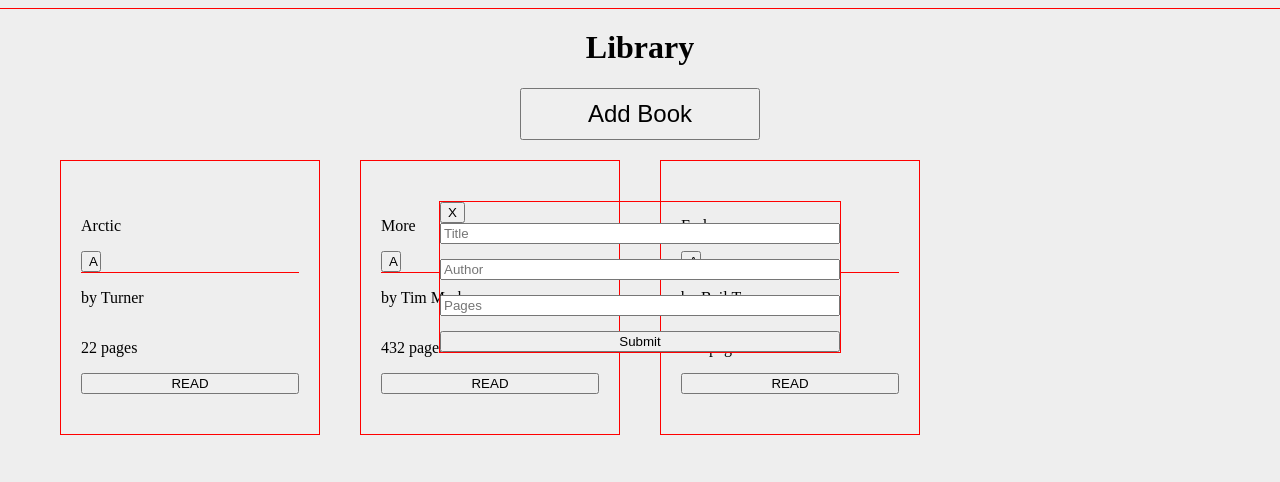
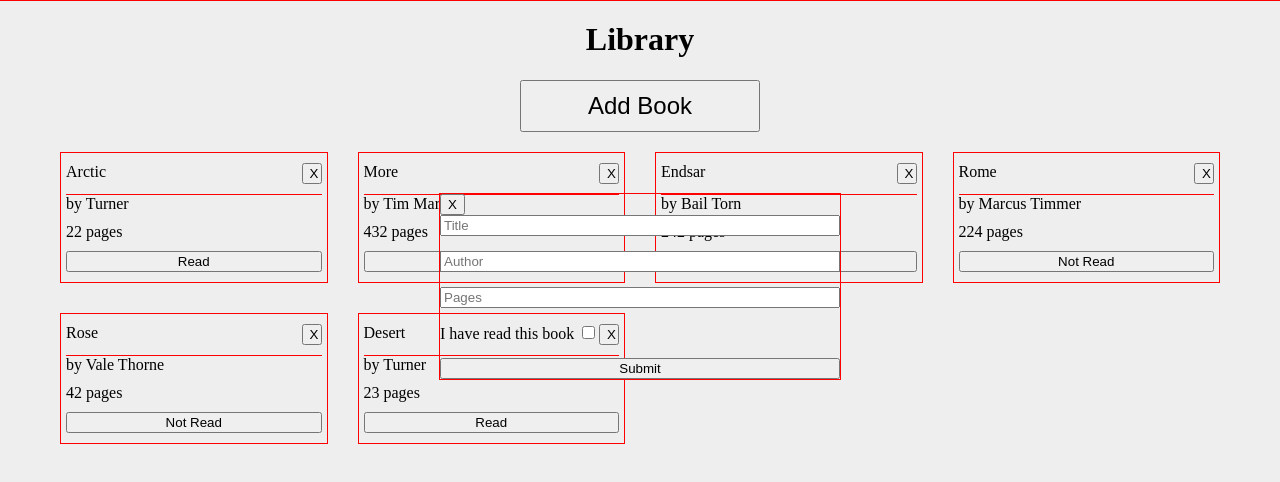
Before and after one commit to dimasjp/odin_library, a plain HTML site: page index.html in a window 1280 px wide. Both pictures are taken after a click on the button "Add Book". Shown: the top 482 px of the page. Drawn offline with Linux system fonts and the light colour scheme.

Commit message:
Add functions to set book reading status

```diff
--- a/index.html
+++ b/index.html
@@ -22,6 +22,10 @@
                 <input type="text" name="book-title" id="title" placeholder="Title" required>
                 <input type="text" name="book-author" id="author" placeholder="Author" required>
                 <input type="text" name="book-pages" id="pages" placeholder="Pages" required>
+                <div class="book-status">
+                    <label for="book-status">I have read this book</label>
+                    <input type="checkbox" name="book-status" id="status">
+                </div>
                 <button type="submit" form="form" class="btn-submit">Submit</button>
             </form>
         </div>
--- a/script.js
+++ b/script.js
@@ -4,29 +4,30 @@ const form = document.querySelector('#book-form');
 const titleInput = document.querySelector('#title');
 const authorInput = document.querySelector('#author');
 const pagesInput = document.querySelector('#pages');
+const statusInput = document.querySelector('#status');
 const modal = document.querySelector('.modal');
 const addButton = document.querySelector('.btn-add-book');
 const closeButton = document.querySelector('.btn-close-modal');
 
 
-function Book(title, author, pages, read) {
+function Book(title, author, pages, status) {
     this.title = title;
     this.author = author;
     this.pages = pages;
-    this.read = read;
+    this.status = status;
 }
 
 let myLibrary = [];
 
-function addBookToLibrary(title, author, pages) {
-    const newBook = new Book(title, author, pages);
+function addBookToLibrary(title, author, pages, status) {
+    const newBook = new Book(title, author, pages, status);
     myLibrary.push(newBook);
     displayBook();
 }
 
 const submitButton = document.querySelector('.btn-submit');
 submitButton.addEventListener('click', () => {
-    addBookToLibrary(titleInput.value, authorInput.value, pagesInput.value);
+    addBookToLibrary(titleInput.value, authorInput.value, pagesInput.value, statusInput.checked);
     form.reset();
     closeModal();
 })
@@ -50,37 +51,43 @@ function closeModal() {
 // Display form input into card
 function displayBook() {
     container.innerHTML = '';
+
     for (let i = 0; i < myLibrary.length; i++) {
         const bookCard = document.createElement('div');
         bookCard.classList.add('book-card');
         bookCard.setAttribute('data-index', i);
         container.appendChild(bookCard);
 
-        const bookTitle = document.createElement('p');
-        bookTitle.classList.add('card-title');
-        bookTitle.textContent = myLibrary[i].title;
-        bookCard.appendChild(bookTitle);
+        const cardTitle = document.createElement('p');
+        cardTitle.classList.add('card-title');
+        cardTitle.textContent = myLibrary[i].title;
+        bookCard.appendChild(cardTitle);
 
         const deleteButton = document.createElement('button');
         deleteButton.classList.add('delete-btn');
-        deleteButton.textContent = "A";
-        bookCard.appendChild(deleteButton);
+        deleteButton.textContent = "X";
+        cardTitle.appendChild(deleteButton);
 
         const cardDivider = document.createElement('div');
         cardDivider.classList.add('divider');
         bookCard.appendChild(cardDivider);
 
-        const bookAuthor = document.createElement('p');
-        bookAuthor.textContent = "by " + myLibrary[i].author;
-        bookCard.appendChild(bookAuthor);
+        const cardAuthor = document.createElement('p');
+        cardAuthor.textContent = "by " + myLibrary[i].author;
+        bookCard.appendChild(cardAuthor);
 
-        const bookPages = document.createElement('p');
-        bookPages.textContent = myLibrary[i].pages + " pages";
-        bookCard.appendChild(bookPages);
+        const cardPages = document.createElement('p');
+        cardPages.textContent = myLibrary[i].pages + " pages";
+        bookCard.appendChild(cardPages);
 
-        const bookStatus = document.createElement('button');
-        bookStatus.textContent = "READ";
-        bookCard.appendChild(bookStatus);
+        const cardStatus = document.createElement('button');
+        cardStatus.classList.add('status-btn');
+        if (myLibrary[i].status == true) {
+            cardStatus.textContent = "Read";
+        } else {
+            cardStatus.textContent = "Not Read";
+        }
+        bookCard.appendChild(cardStatus);
     }
 }
 
@@ -97,6 +104,25 @@ function removeBook(event) {
     displayBook();
 }
 
-addBookToLibrary('Arctic', 'Turner', 22);
-addBookToLibrary('More', 'Tim Mark', 432);
-addBookToLibrary('Endsar', 'Bail Torn', 242);
+document.addEventListener('click', (event) => {
+    if (event.target.className === 'status-btn') {
+        changeBookStatus(event);
+    }
+})
+
+function changeBookStatus(event) {
+    const index = event.target.parentElement.getAttribute('data-index');
+    if (myLibrary[index].status === true) {
+      myLibrary[index].status = false;
+    } else {
+      myLibrary[index].status = true;
+    }
+    displayBook();
+}
+
+addBookToLibrary('Arctic', 'Turner', 22, true);
+addBookToLibrary('More', 'Tim Mark', 432, false);
+addBookToLibrary('Endsar', 'Bail Torn', 242, true);
+addBookToLibrary('Rome', 'Marcus Timmer', 224, false);
+addBookToLibrary('Rose', 'Vale Thorne', 42, false);
+addBookToLibrary('Desert', 'Turner', 23, true);
--- a/style.css
+++ b/style.css
@@ -5,9 +5,8 @@ body {
     flex-direction: column;
     align-items: center;
     word-wrap: break-word;
-}
-
-header {
+    padding: 0;
+    margin: 0;
 }
 
 .main {
@@ -25,25 +24,28 @@ header {
 
 .container {
     display: grid;
-    grid-template-columns: repeat(auto-fill, minmax(250px, 1fr));
-    gap: 40px;
+    grid-template-columns: repeat(auto-fill, minmax(240px, 1fr));
+    gap: 30px;
     margin: 20px;
 }
 
 .book-card {
     display: flex;
     flex-direction: column;
-    justify-content: space-between;
     border: red 1px solid;
-    padding: 40px 20px;
+    padding: 10px 5px;
+}
+
+.book-card p {
+    margin: 0 0 10px 0;
 }
 
 .card-title {
     display: flex;
+    justify-content: space-between;
 }
 
 .delete-btn {
-    float: right;
     width: 20px;
 }
 
```
